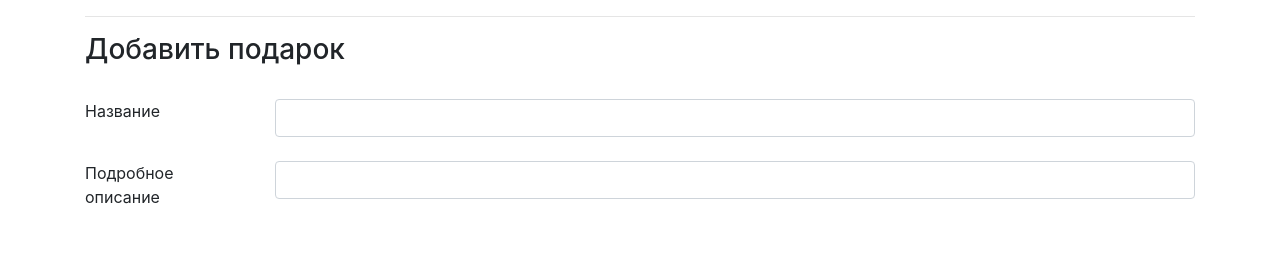
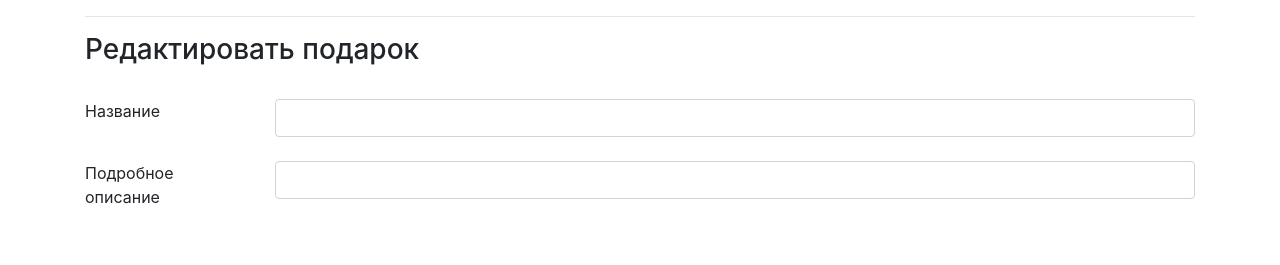
Before and after one commit to dmitriyteteruk/ProjectFairy, a Flask app: template fairy/templates/gift_update.html in a window 1280 px wide. Shown: the part 56-321 px from the top of the page. Run offline with Flask 2, Linux system fonts and the light colour scheme; the template is opened without the code that fills it: values that come from a table or form of the project are taken from there, others are empty; the visitor is signed in with stand-in values (Sample User, id 1); data comes from the database, SQL or seed files in the repository; parts of the project's set-up code (start-up, migrations or seed data) failed here and were passed over; some libraries are stand-ins or nearby versions.

Commit message:
gift_update.html - removed "required" option for image if it exists

```diff
--- a/fairy/templates/gift_update.html
+++ b/fairy/templates/gift_update.html
@@ -6,7 +6,7 @@
     {% if current_user.is_authenticated %}
         {% if current_user.role == "admin" %}
             <hr>
-                <h3>Добавить подарок</h3><br>
+                <h3>Редактировать подарок</h3><br>
                 <form method="POST" enctype="multipart/form-data">
                     <!-- защита от Cross Site Request Forgery -->
                     {{ gift_form.hidden_tag() }}
@@ -66,7 +66,7 @@
                     {% endif %}
                     <div class="row">
                         <div class="col-2"> {{ gift_form.postcard_file.label }}</div>
-                        <div class="col-10"><input type="file" name="postcard_url" autocomplete="off" required
+                        <div class="col-10"><input type="file" name="postcard_url" autocomplete="off"
                                                    value="{{ gift.postcard_url }}">{{ gift.postcard_url }}</div>
                     </div>
                     <br>
```
